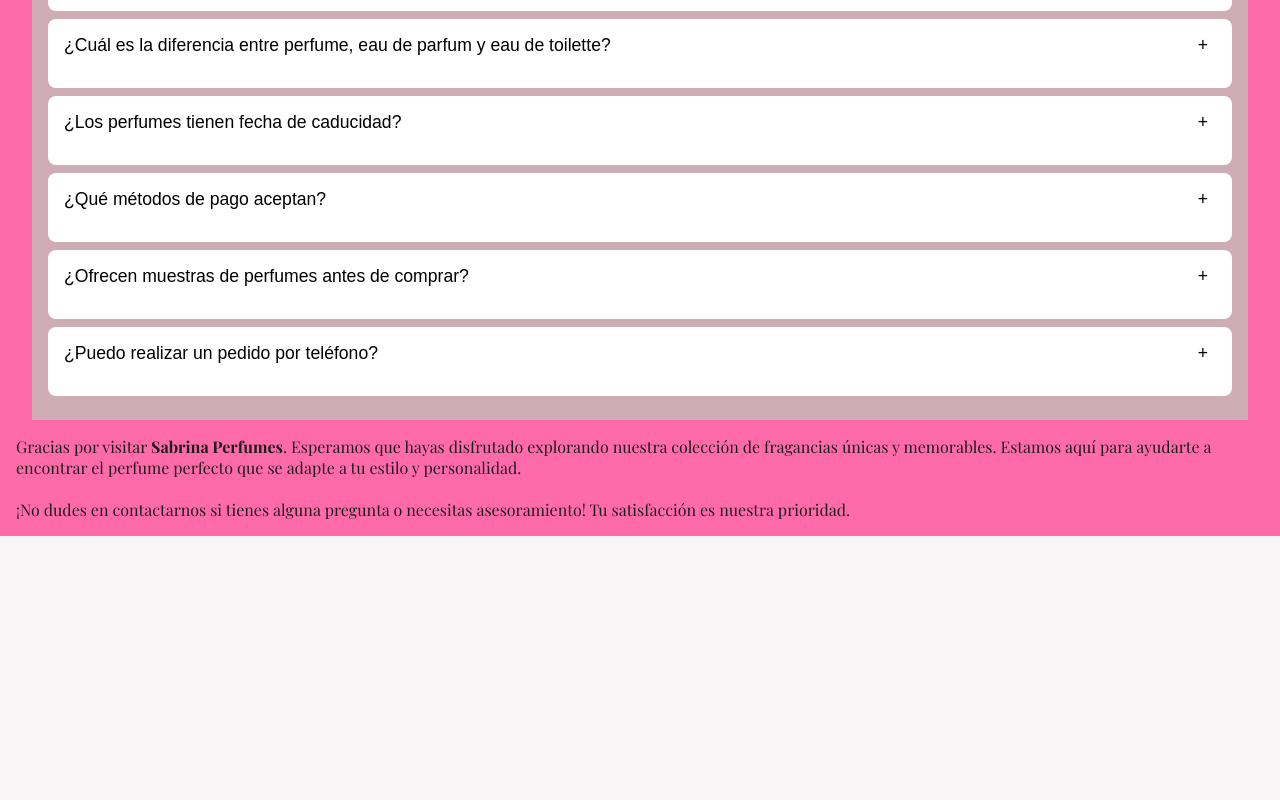
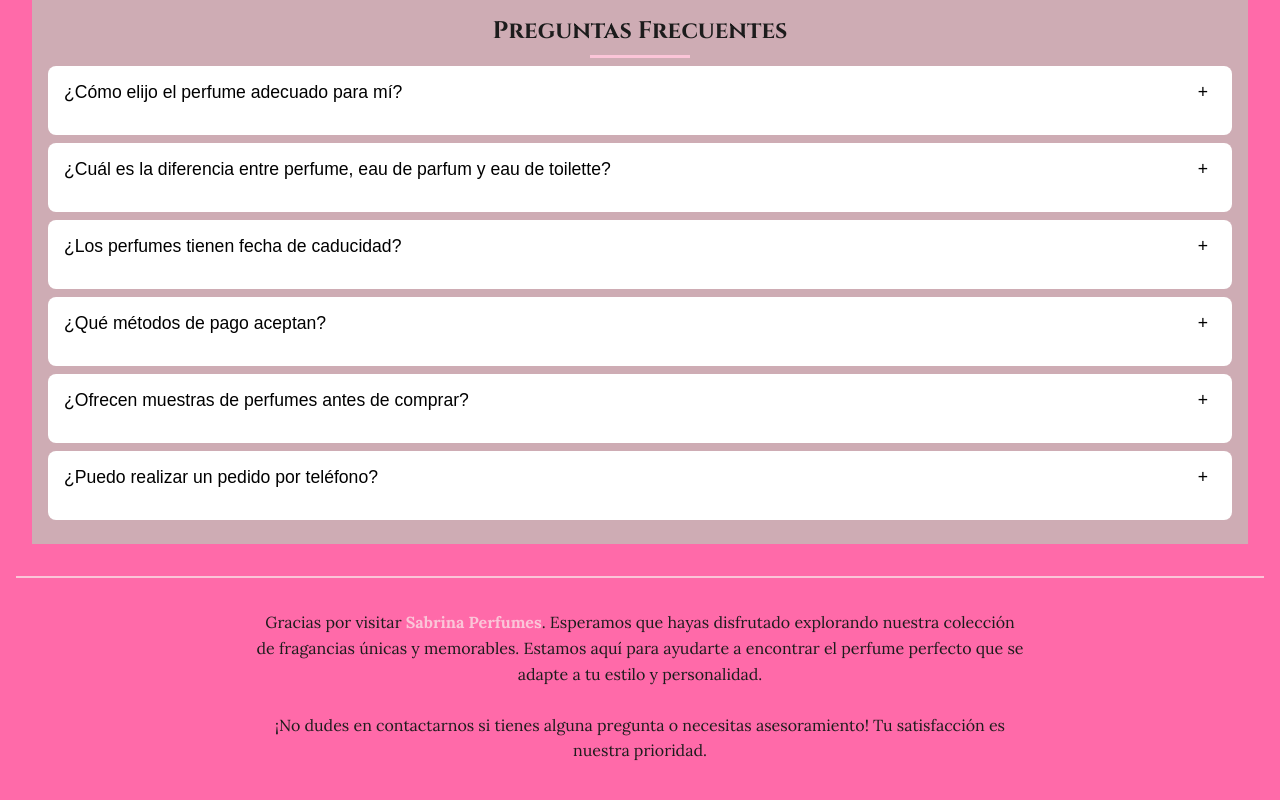
Before and after one commit to RubenDarioCoder/WebPerfumes, a plain HTML site: page index.html in a window 1280 px wide. Shown: the part 3360-4160 px from the top of the page. Before the commit the page ends 3896 px from the top, so only its background shows below. Drawn offline with nearby package versions, Linux system fonts and the light colour scheme.

Commit message:
actualizacion

```diff
--- a/index.html
+++ b/index.html
@@ -31,6 +31,7 @@
            <!-- Contenedor para productos disponibles -->
            <h2 class="titulo-div">disponibles</h2>
            <div class="disponibles grid-container"></div>
+           <h2 class="titulo-div">Para encargar</h2>
            <div class="paraEncargar grid-container"></div>
        </main>
 
--- a/styles.css
+++ b/styles.css
@@ -395,6 +395,31 @@ footer {
   margin: 0.2rem;
 }
 
+/* Estilos para el pie de página */
+.piePagina {
+  background: var(--color-primario);
+  padding: 2rem 1rem;
+  text-align: center;
+  border-top: 2px solid var(--color-secundario);
+  margin-top: 2rem;
+}
+
+/* Estilos para el párrafo de cierre */
+.textoCierre {
+  font-family: 'Lora', serif;
+  font-size: 1rem;
+  color: var(--color-texto);
+  line-height: 1.6;
+  max-width: 800px;
+  margin: 0 auto;
+  padding: 0 1rem;
+}
+
+.textoCierre strong {
+  color: var(--color-secundario);
+  font-weight: 700;
+}
+
 .disponibles { color: #27ae60; }
 .paraEncargar { color: #3498db; }
 
```
